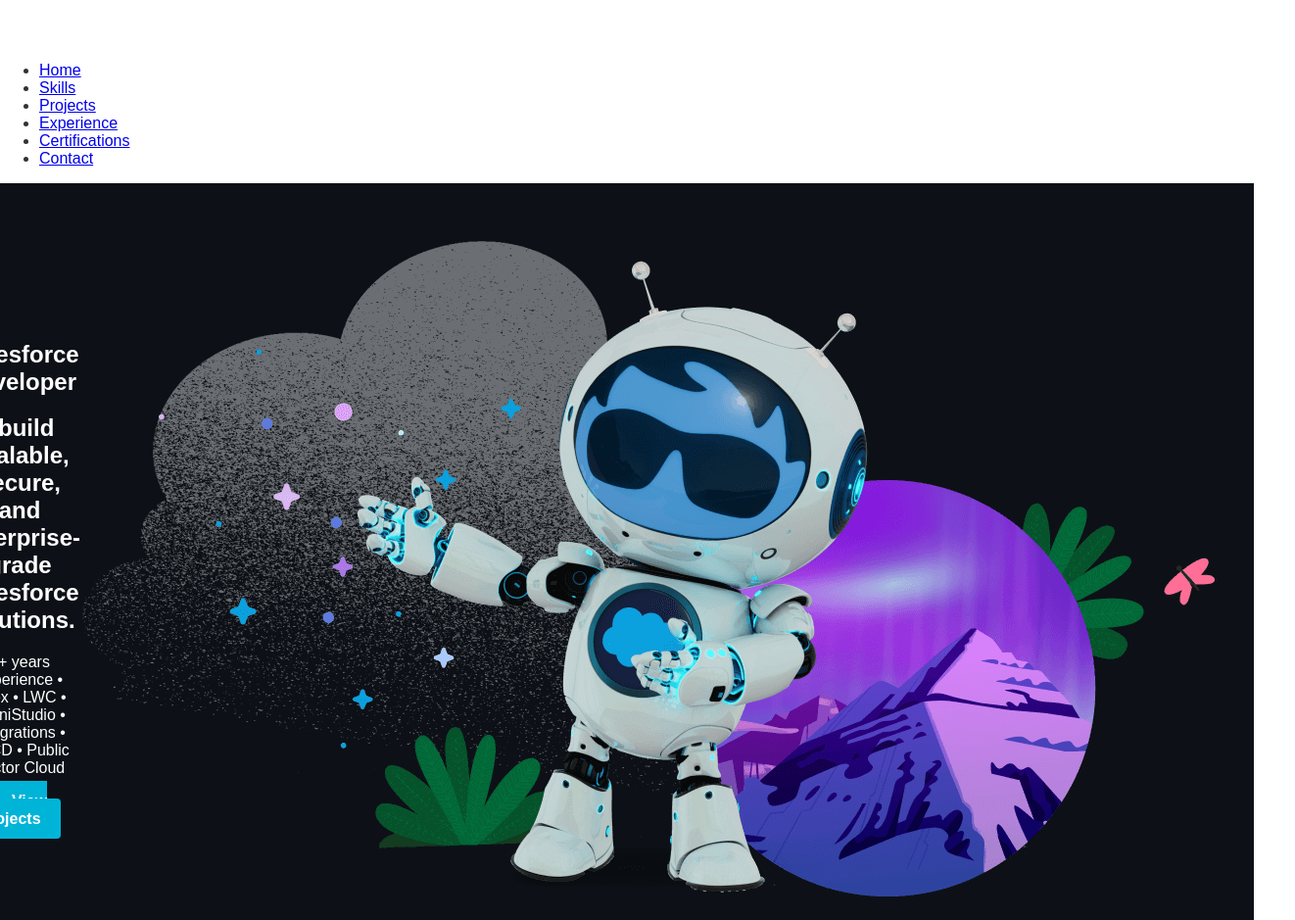
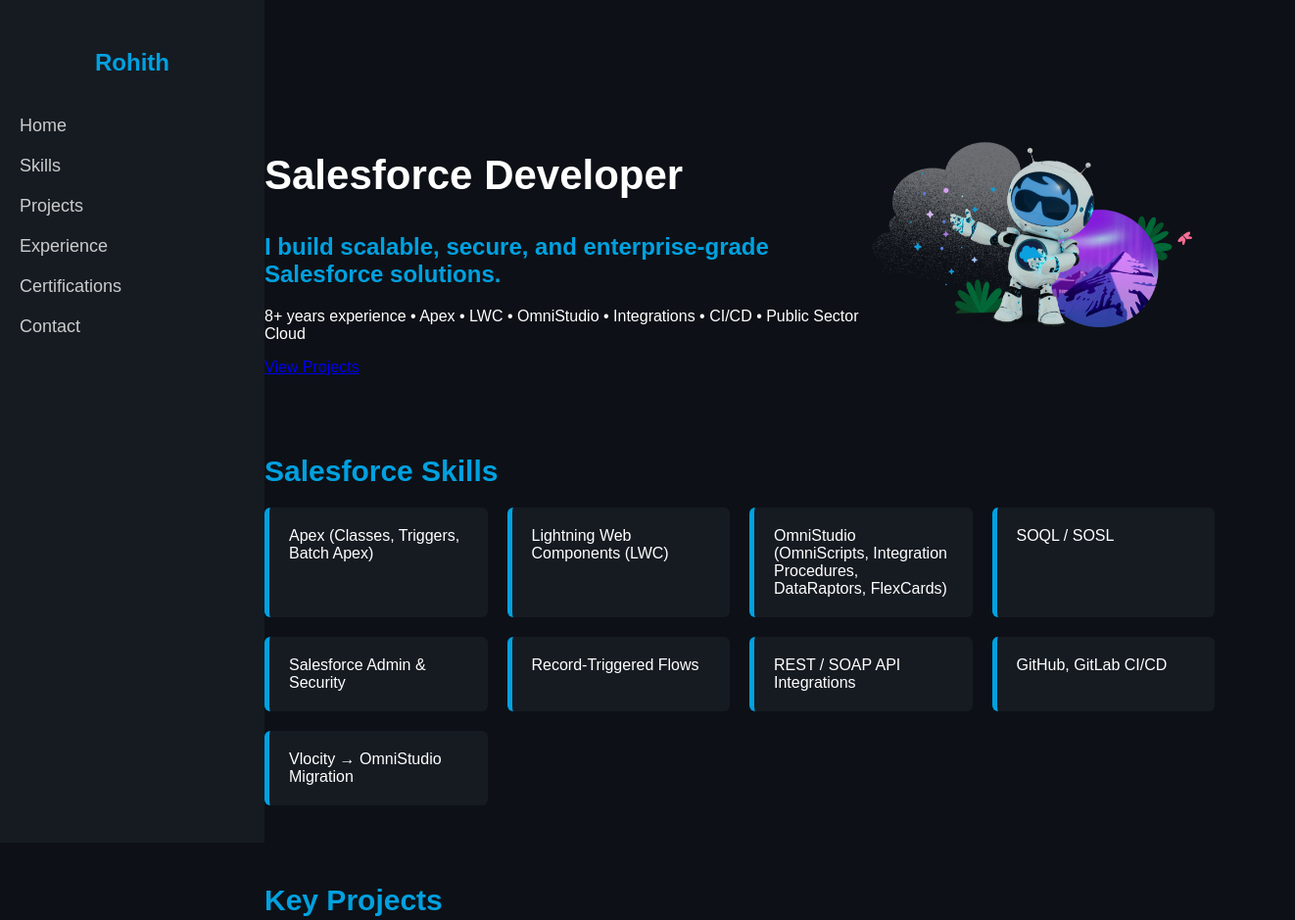
Before and after one commit to RohithSFDCom/details, a plain HTML site: page index.html in a window 1280 px wide. Shown: the top 939 px of the page at 98% size, 1322 px wide, since content can reach past the window. Drawn offline with Linux system fonts and the light colour scheme.

Commit message:
Update style.css

```diff
--- a/style.css
+++ b/style.css
@@ -1,109 +1,122 @@
+/* GLOBAL */
 body {
     margin: 0;
     font-family: Arial, sans-serif;
-    background: #ffffff;
-    color: #333;
+    display: flex;
+    background: #0d1117;
+    color: white;
 }
 
-header {
-    background: #0d1117;
-    padding: 15px 0;
-    position: sticky;
-    top: 0;
-    z-index: 10;
-}
-
-.navbar {
-    width: 90%;
-    margin: auto;
-    display: flex;
-    justify-content: space-between;
-    align-items: center;
+/* SIDEBAR */
+.sidebar {
+    width: 230px;
+    background: #161b22;
+    height: 100vh;
+    position: fixed;
+    padding: 30px 20px;
 }
 
 .logo {
-    color: #fff;
-    font-size: 22px;
-    font-weight: bold;
-}
-
-.nav-links {
-    list-style: none;
-    display: flex;
-    gap: 25px;
-}
-
-.nav-links a {
-    color: #fff;
-    text-decoration: none;
-}
-
-.hero {
-    height: 85vh;
-    background: #0d1117;
-    color: #fff;
-    display: flex;
-    justify-content: center;
-    align-items: center;
-    text-align: center;
-}
-
-.hero span {
-    color: #00b4d8;
-}
-
-.btn {
-    padding: 12px 20px;
-    background: #00b4d8;
-    color: #fff;
-    border-radius: 4px;
-    text-decoration: none;
-    font-weight: bold;
-}
-
-.section {
-    padding: 60px 10%;
-}
-
-.section-title {
-    font-size: 30px;
+    color: #00a1e0;
     text-align: center;
     margin-bottom: 40px;
 }
 
-.bg-light {
-    background: #f5f5f5;
+.sidebar ul {
+    padding: 0;
+    list-style: none;
 }
 
-.skills-container,
-.project-grid {
-    display: grid;
-    gap: 20px;
-    grid-template-columns: repeat(auto-fit, minmax(250px, 1fr));
+.sidebar ul li {
+    margin: 20px 0;
 }
 
-.skill-card, .project-card {
-    padding: 20px;
-    background: white;
-    border-radius: 6px;
-    box-shadow: 0 0 10px #ddd;
+.sidebar a {
+    color: #ccc;
+    font-size: 18px;
+    text-decoration: none;
 }
 
-.timeline-item {
-    margin-bottom: 25px;
-    padding: 20px;
-    background: #f0f0f0;
-    border-left: 5px solid #00b4d8;
+.sidebar a:hover {
+    color: #00a1e0;
 }
 
-.contact-box {
-    text-align: center;
-    font-size: 18px;
+/* MAIN CONTENT */
+.main {
+    margin-left: 230px;
+    padding: 40px;
+    width: calc(100% - 230px);
 }
 
+/* HERO SECTION */
+.hero {
+    display: flex;
+    justify-content: space-between;
+    align-items: center;
+    margin-top: 40px;
+}
+
+.hero-text h1 {
+    font-size: 42px;
+}
+
+.hero-text h2 {
+    color: #00a1e0;
+}
+
+.hero-img img {
+    width: 350px;
+    animation: float 3s infinite ease-in-out;
+}
+
+/* Floating animation */
+@keyframes float {
+    0%, 100% { transform: translateY(0); }
+    50% { transform: translateY(-12px); }
+}
+
+/* SECTIONS */
+.section {
+    margin: 80px 0;
+}
+
+.title {
+    color: #00a1e0;
+    font-size: 30px;
+    margin-bottom: 20px;
+}
+
+/* CARDS GRID */
+.cards {
+    display: grid;
+    grid-template-columns: repeat(auto-fit, minmax(220px, 1fr));
+    gap: 20px;
+}
+
+.card {
+    background: #161b22;
+    padding: 20px;
+    border-left: 5px solid #00a1e0;
+    border-radius: 6px;
+}
+
+/* TIMELINE */
+.timeline .exp {
+    background: #161b22;
+    padding: 20px;
+    border-left: 5px solid #00a1e0;
+    margin-bottom: 20px;
+}
+
+/* CERTIFICATIONS */
+.cert-list li {
+    margin: 10px 0;
+}
+
+/* FOOTER */
 footer {
-    background: #0d1117;
-    color: #fff;
+    background: #161b22;
+    padding: 20px;
     text-align: center;
-    padding: 20px;
+    margin-top: 50px;
 }
```
